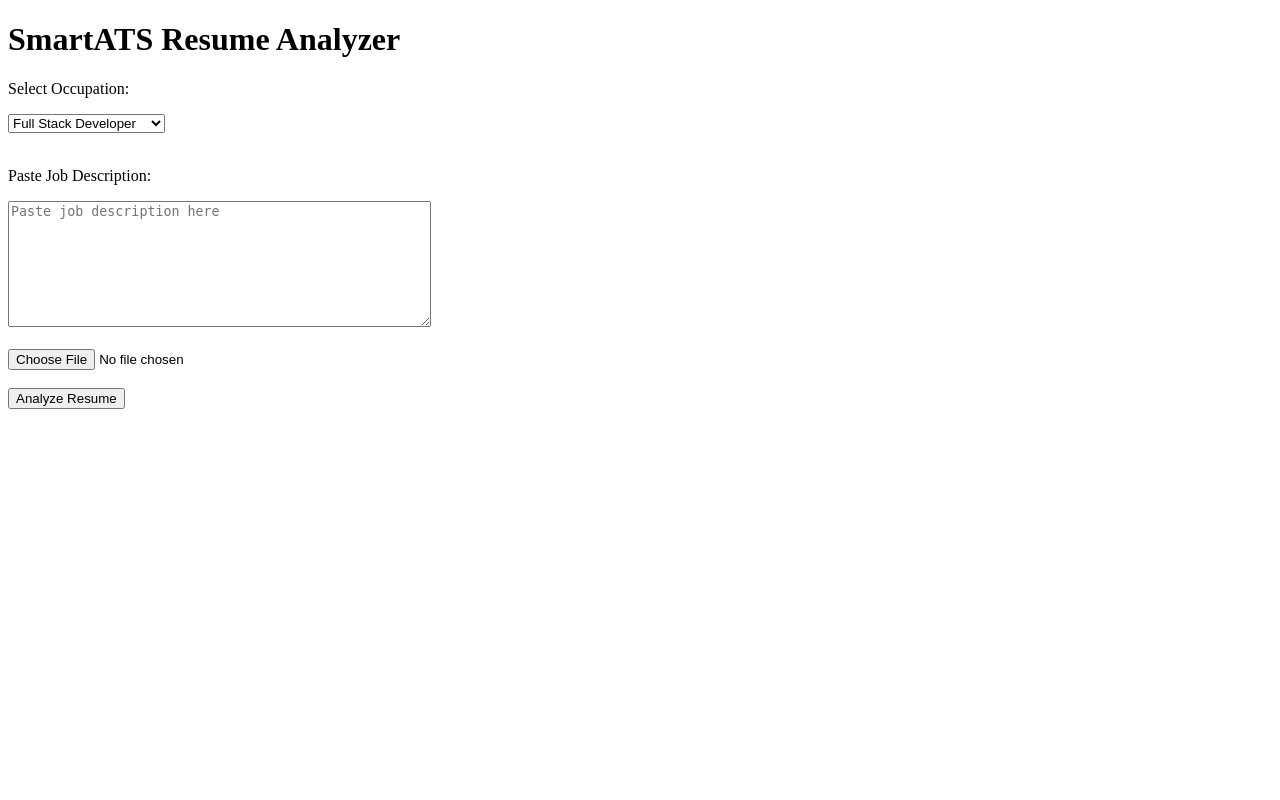
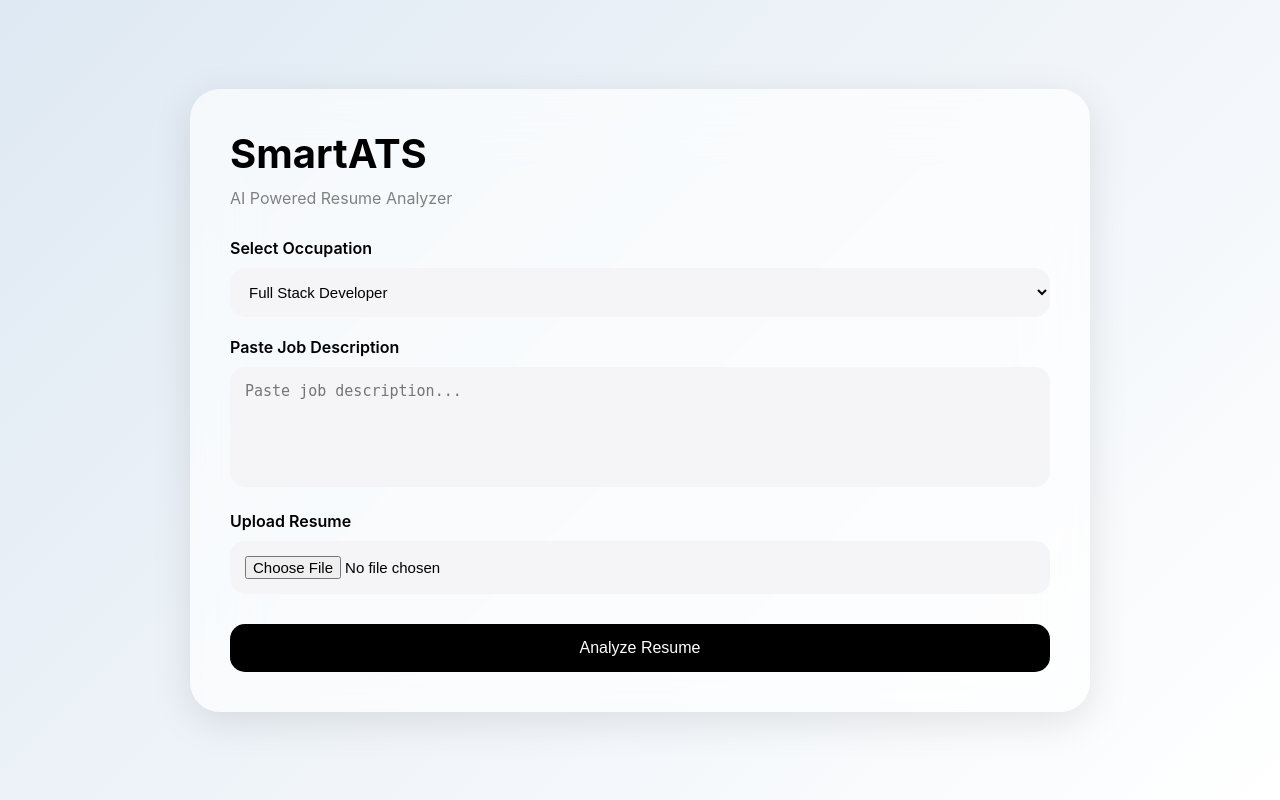
Before and after one commit to ajaltrinjoshua-sys/SmartATS, a Flask app: page / in a window 1280 px wide. Run offline with Flask 3, Linux system fonts and the light colour scheme.

Commit message:
Day 1 completed: Modular structure, parsing, weighted scoring, JSON skill system

```diff
--- a/app.py
+++ b/app.py
@@ -1,7 +1,9 @@
 from flask import Flask, render_template, request
 import os
-from PyPDF2 import PdfReader
-from docx import Document
+from parser import extract_text
+from matcher import find_skills
+from scorer import calculate_score
+from matcher import get_occupation_data
 
 app = Flask(__name__)
 
@@ -21,6 +23,7 @@ def upload():
     file = request.files["resume"]
 
     occupation = request.form["occupation"]
+
     job_description = request.form["job_description"]
 
     if file:
@@ -34,79 +37,24 @@ def upload():
 
         resume_text = ""
 
-        # PDF extraction
-        if file.filename.endswith(".pdf"):
+        resume_text, sections = extract_text(filepath)
 
-            reader = PdfReader(filepath)
+        # Occupation skills database
+        found_skills, skills = find_skills(
+            resume_text,
+            job_description,
+            occupation
+)
+        print("Found Skills:", found_skills)
 
-            for page in reader.pages:
+        occupation_data = get_occupation_data(
+             occupation
+)
 
-                extracted = page.extract_text()
-
-                if extracted:
-                    resume_text += extracted
-
-        # DOCX extraction
-        elif file.filename.endswith(".docx"):
-
-            doc = Document(filepath)
-
-            for paragraph in doc.paragraphs:
-
-                resume_text += paragraph.text + "\n"
-
-        resume_text = resume_text.replace(
-            "\n",
-            "<br>"
-        )
-
-        job_skills = {
-
-        "Full Stack Developer":
-        ["HTML","CSS","JavaScript","React","Node.js",
-        "Python","Flask","SQL","Git","REST API"],
-
-        "Cloud Engineer":
-        ["AWS","Azure","Linux","Docker",
-        "Kubernetes","Python","Networking","Terraform"],
-
-        "Cyber Security Analyst":
-        ["Networking","Linux","Python",
-        "Wireshark","Burp Suite","Nmap","Kali Linux"],
-
-        "Data Scientist":
-        ["Python","Machine Learning","Pandas",
-        "NumPy","SQL","TensorFlow","Statistics"],
-
-        "AI/ML Engineer":
-        ["Python","Machine Learning",
-        "Deep Learning","TensorFlow",
-        "PyTorch","NLP"],
-
-        "UI/UX Designer":
-        ["Figma","Adobe XD",
-        "Wireframing","Prototyping","User Research"]
-    }
-
-        skills = job_skills[occupation]
-
-        found_skills = []
-
-        for skill in skills:
-
-            if (
-                skill.lower() in resume_text.lower()
-                and
-                skill.lower() in job_description.lower()
-            ):
-
-                found_skills.append(skill)
-
-        total_skills = len(skills)
-
-        matched_skills = len(found_skills)
-
-        score = (matched_skills / total_skills) * 100
+        score = calculate_score(
+            found_skills,
+            occupation_data
+)
 
         missing_skills = []
 
@@ -117,12 +65,18 @@ def upload():
                 missing_skills.append(skill)
 
         return render_template(
+
             "result.html",
+
             occupation=occupation,
+
             score=round(score),
+
             found_skills=found_skills,
+
             missing_skills=missing_skills
         )
 
+
 if __name__=="__main__":
     app.run(debug=True)
--- a/static/style.css
+++ b/static/style.css
@@ -1,21 +1,216 @@
-body{
-    font-family: Arial;
-    margin:40px;
+*{
+
+margin:0;
+padding:0;
+box-sizing:border-box;
+
 }
 
-.container{
-    width:70%;
-    margin:auto;
+body{
+
+font-family:-apple-system,
+BlinkMacSystemFont,
+sans-serif;
+
+height:100vh;
+
+background:
+linear-gradient(
+135deg,
+#dfe9f3,
+#ffffff
+);
+
+display:flex;
+
+justify-content:center;
+
+align-items:center;
+
+padding:30px;
+
 }
 
-.score-box{
-    width:100%;
-    background-color:#ddd;
+.main-container{
+
+width:100%;
+max-width:900px;
+
+}
+
+.card{
+
+background:rgba(
+255,
+255,
+255,
+0.65
+);
+
+backdrop-filter:blur(30px);
+
+padding:40px;
+
+border-radius:30px;
+
+box-shadow:
+
+0 10px 40px
+rgba(
+0,
+0,
+0,
+0.1
+);
+
+}
+
+h1{
+
+font-size:40px;
+
+margin-bottom:10px;
+
+}
+
+.subtitle{
+
+margin-bottom:30px;
+
+color:gray;
+
+}
+
+label{
+
+display:block;
+
+margin-top:20px;
+
+margin-bottom:10px;
+
+font-weight:600;
+
+}
+
+select,
+textarea,
+input{
+
+width:100%;
+
+padding:15px;
+
+border:none;
+
+border-radius:15px;
+
+background:#f5f5f7;
+
+font-size:15px;
+
+outline:none;
+
+}
+
+textarea{
+
+height:120px;
+
+resize:none;
+
+}
+
+button{
+
+margin-top:30px;
+
+width:100%;
+
+padding:15px;
+
+border:none;
+
+border-radius:15px;
+
+font-size:16px;
+
+cursor:pointer;
+
+background:black;
+
+color:white;
+
+transition:.3s;
+
+}
+
+button:hover{
+
+transform:scale(1.03);
+
+}
+
+.score-container{
+
+margin-top:25px;
+
+background:#eee;
+
+height:35px;
+
+border-radius:30px;
+
+overflow:hidden;
+
 }
 
 .score-fill{
-    background-color:green;
-    height:30px;
-    text-align:center;
-    color:white;
+
+height:100%;
+
+background:black;
+
+display:flex;
+
+justify-content:center;
+
+align-items:center;
+
+color:white;
+
 }
+
+.skills-section{
+
+margin-top:30px;
+
+}
+
+ul{
+
+list-style:none;
+
+}
+
+li{
+
+padding:10px;
+
+margin:10px 0;
+
+border-radius:12px;
+
+}
+
+.good{
+
+background:#d4f8d4;
+
+}
+
+.bad{
+
+background:#ffd7d7;
+
+}
--- a/templates/index.html
+++ b/templates/index.html
@@ -2,18 +2,31 @@
 <html>
 
 <head>
+
     <title>SmartATS</title>
+
+    <link rel="stylesheet"
+    href="{{ url_for('static', filename='style.css') }}">
+
 </head>
 
 <body>
 
-<h1>SmartATS Resume Analyzer</h1>
+<div class="main-container">
+
+<div class="card">
+
+<h1>SmartATS</h1>
+
+<p class="subtitle">
+AI Powered Resume Analyzer
+</p>
 
 <form action="/upload"
 method="POST"
 enctype="multipart/form-data">
 
-<p>Select Occupation:</p>
+<label>Select Occupation</label>
 
 <select name="occupation">
 
@@ -43,24 +56,22 @@ UI/UX Designer
 
 </select>
 
-<br><br>
 
-<p>Paste Job Description:</p>
+<label>Paste Job Description</label>
 
 <textarea
 name="job_description"
-rows="8"
-cols="50"
-placeholder="Paste job description here">
-</textarea>
+placeholder="Paste job description..."
+></textarea>
 
-<br><br>
 
-<input type="file"
+<label>Upload Resume</label>
+
+<input
+type="file"
 name="resume"
-accept=".pdf,.docx">
-
-<br><br>
+accept=".pdf,.docx"
+>
 
 <button type="submit">
 
@@ -70,6 +81,9 @@ Analyze Resume
 
 </form>
 
+</div>
+
+</div>
+
 </body>
-
 </html>
```
Also changed, not shown: data/skills.json (added, +84 -0 lines), matcher.py (added, +52 -0 lines), parser.py (added, +81 -0 lines), scorer.py (added, +33 -0 lines), templates/result.html (+27 -9 lines), suggestions.py (added), 1 other file.
